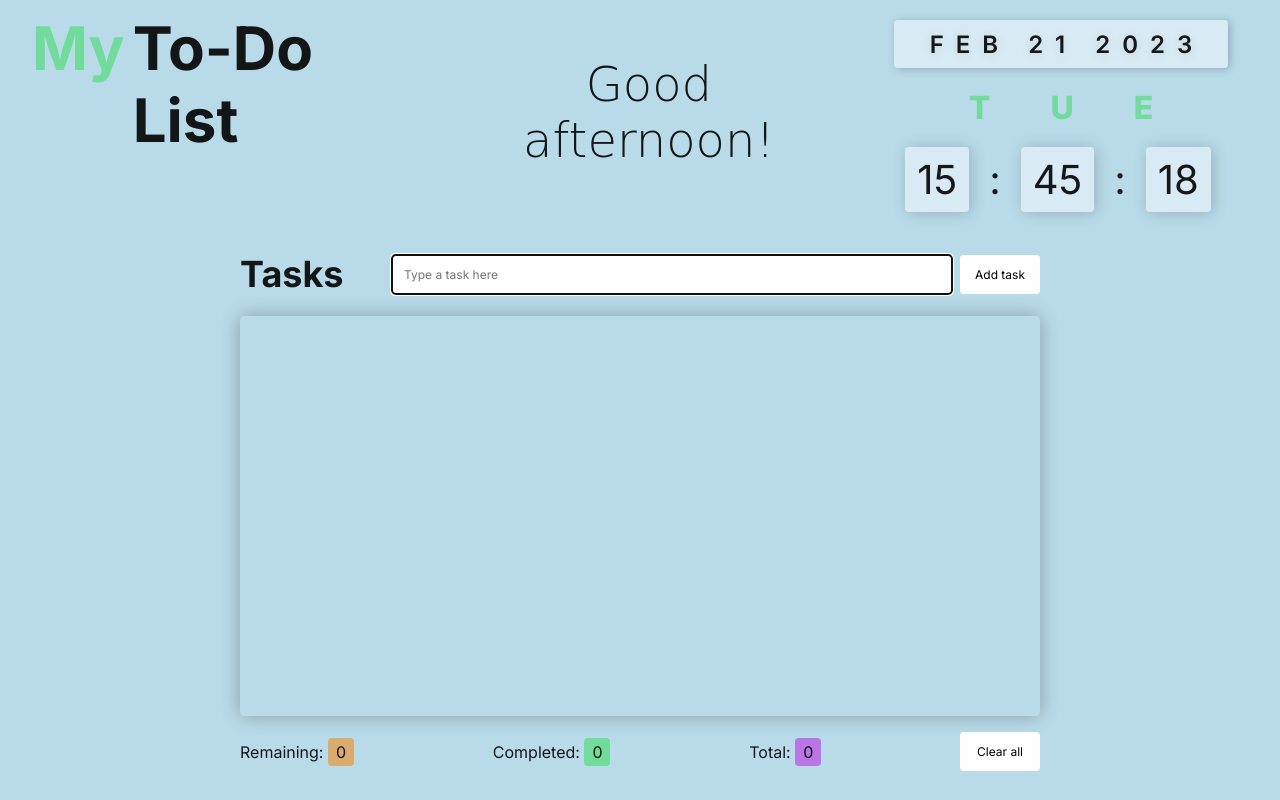
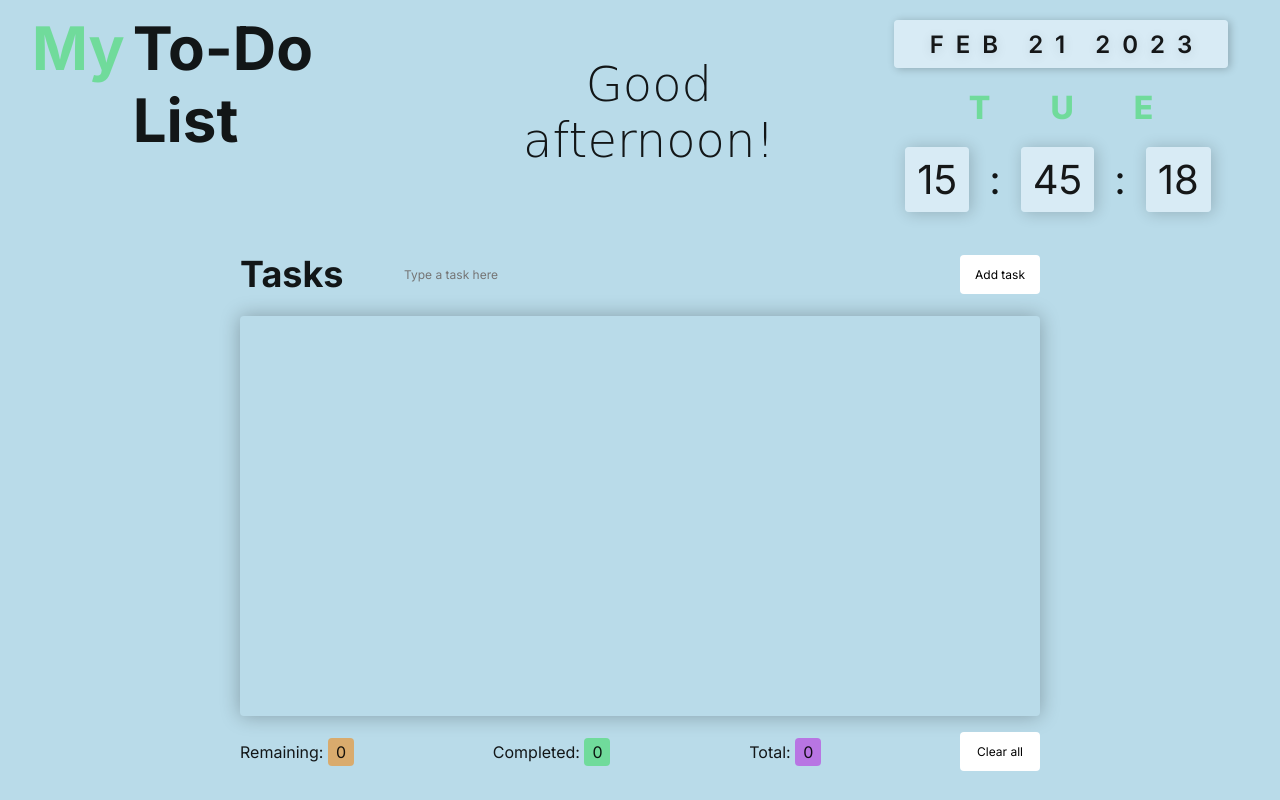
Before and after one commit to alexandreagra/projeto-todo-list, a plain HTML site: page index.html in a window 1280 px wide. Drawn offline with nearby package versions, Linux system fonts and the light colour scheme; some icons are missing; a web font is replaced by a local one.

Commit message:
Update todo.css

```diff
--- a/todo.css
+++ b/todo.css
@@ -98,7 +98,7 @@ input[type="checkbox"]:checked::before {
     transform: scale(1);
 }
 
-button:focus {
+:focus {
     background-color: transparent;
     outline: none;
     color: none !important;
```
